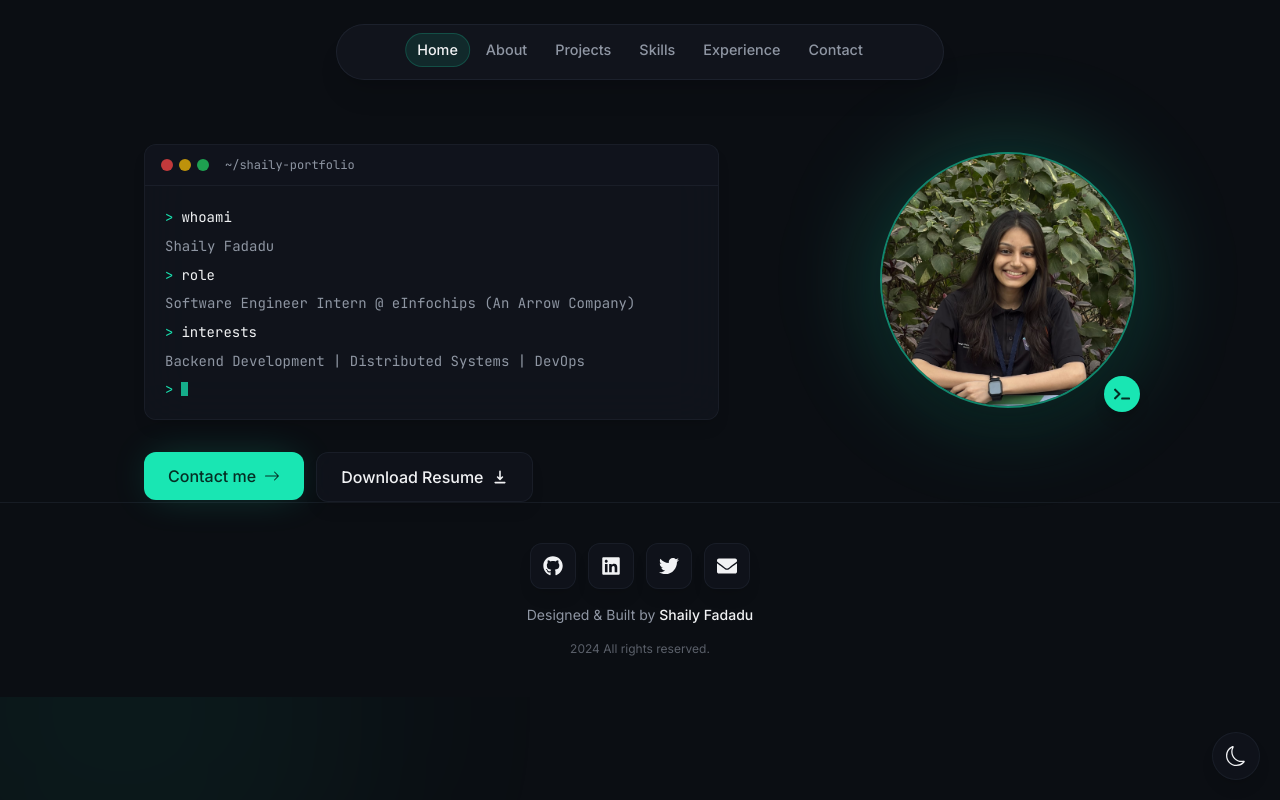
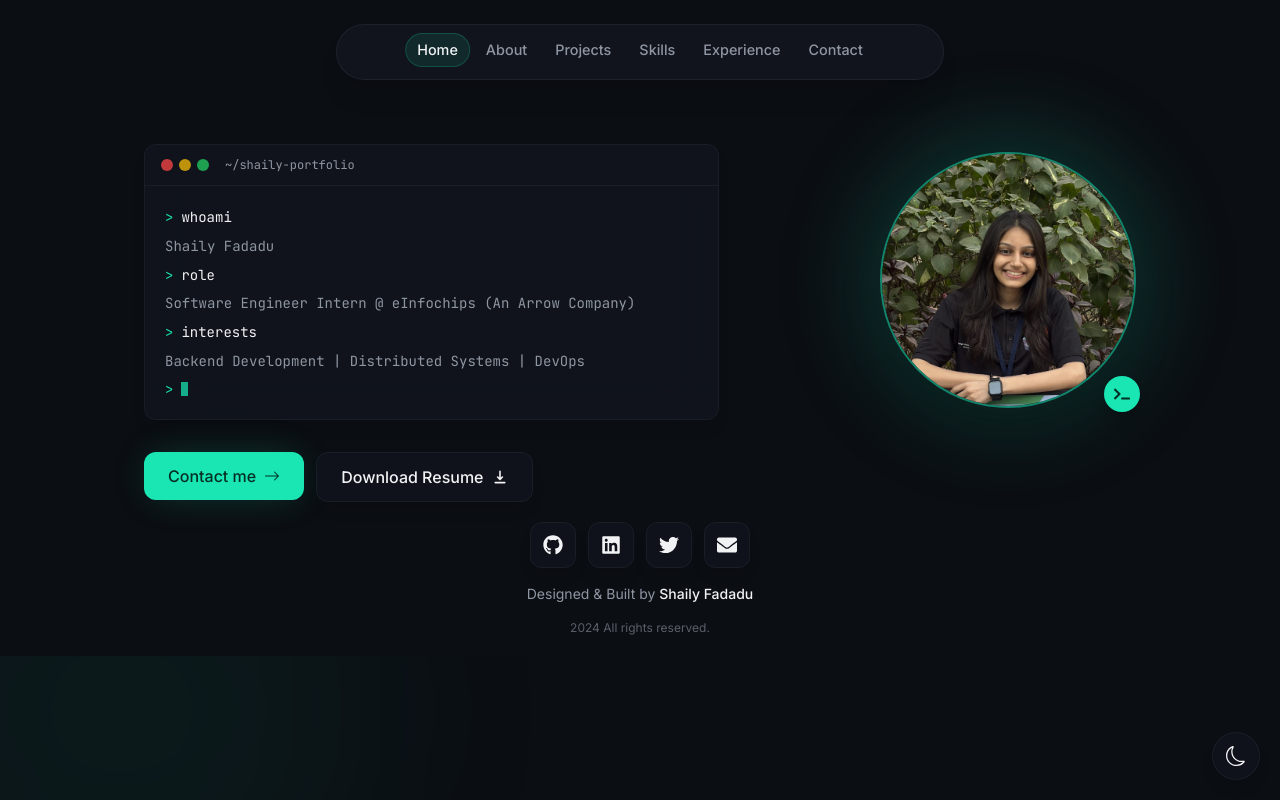
Before and after one commit to shailifadadu/portfolio, a Next.js app: page / in a window 1280 px wide. Built offline with nearby package versions, Linux system fonts and the light colour scheme.

Commit message:
Updated footer padding

```diff
--- a/components/footer.tsx
+++ b/components/footer.tsx
@@ -26,7 +26,7 @@ const socialLinks = [
 
 export default function Footer() {
   return (
-    <footer className="py-10 px-4 border-t border-border/50">
+    <footer className="py-5 px-4">
       <div className="max-w-4xl mx-auto flex flex-col items-center gap-4">
         {/* Social Links */}
         <div className="flex items-center gap-3">
```
